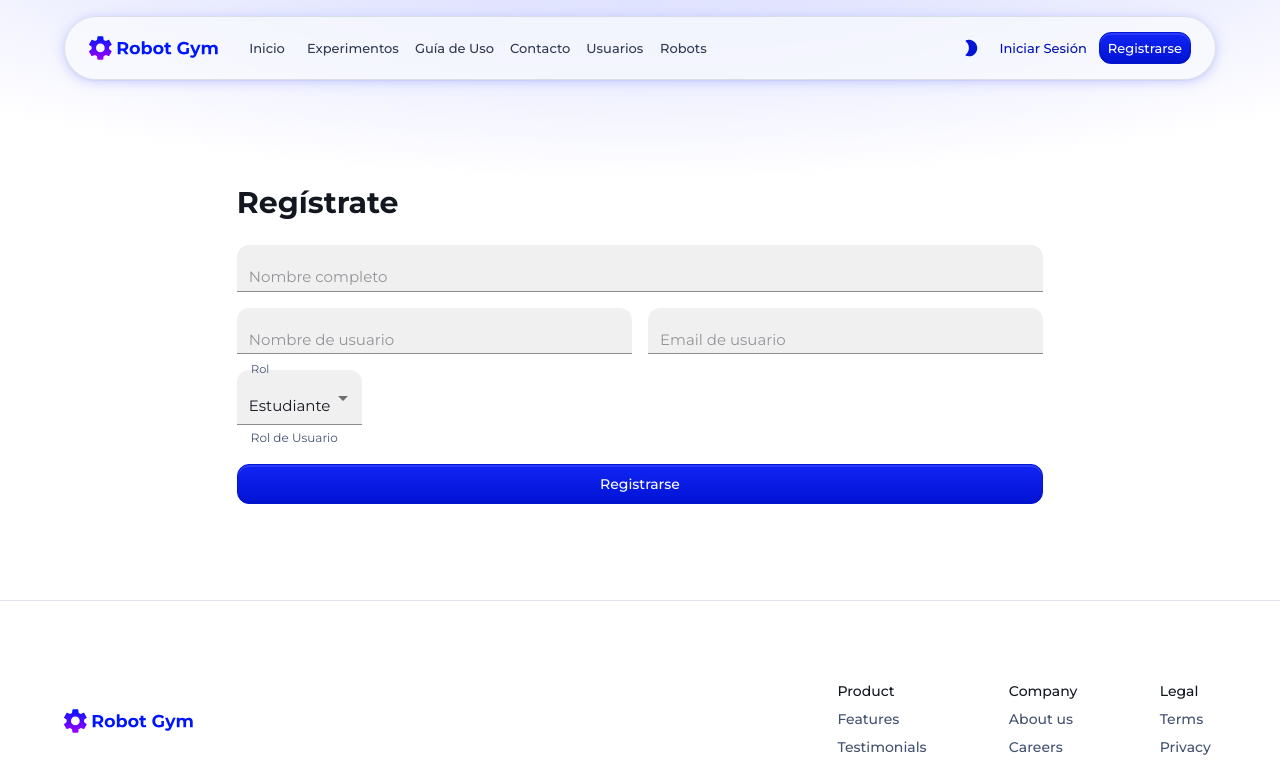
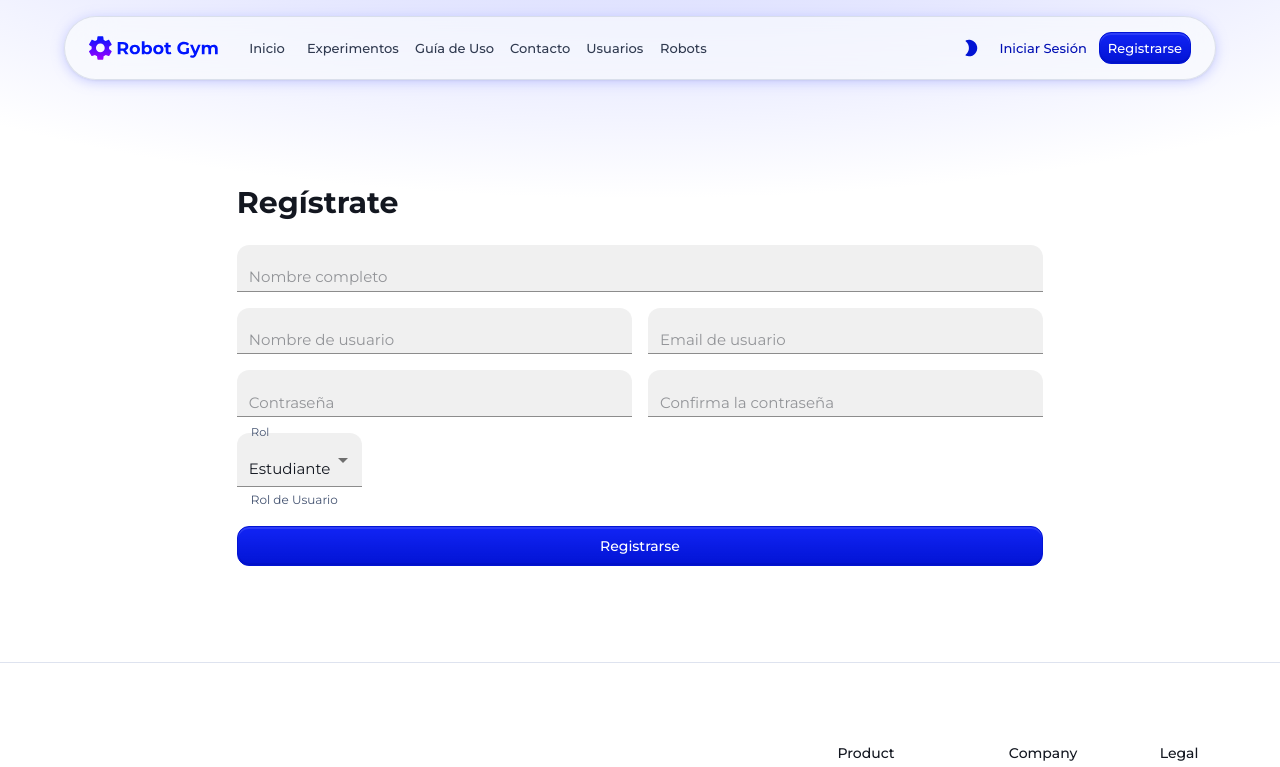
Before and after one commit to AnthonyBeato/robotgym-frontend, a React (Vite) app: page /users/register in a window 1280 px wide. Shown: the top 767 px of the page. Built offline with nearby package versions, Linux system fonts and the light colour scheme; no server answers.

Commit message:
fixed bug

```diff
--- a/src/features/users/components/UserForm.jsx
+++ b/src/features/users/components/UserForm.jsx
@@ -118,7 +118,7 @@ const UserForm = (props) => {
                             variant="filled"
                         />
                     </Grid>
-                    {(props.isRegistering || props.isEditing) || (!props.isRegistering) && (
+                    {(props.isRegistering || props.isEditing) && (
                         <>
                             <Grid xs={6}>
                                 <TextField
```
